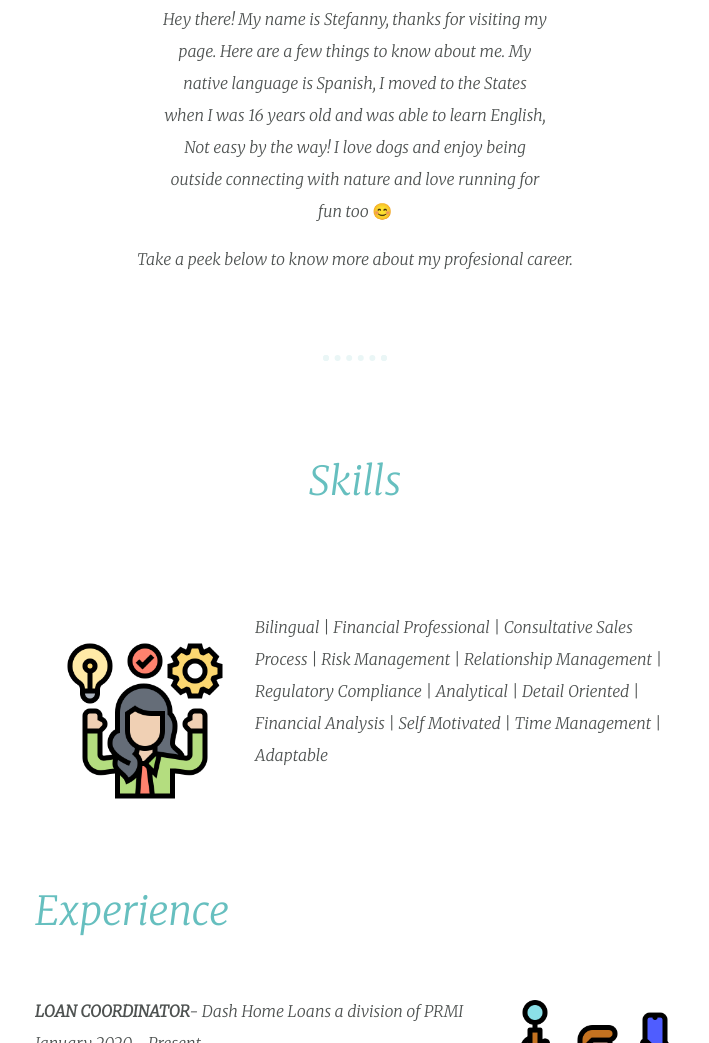
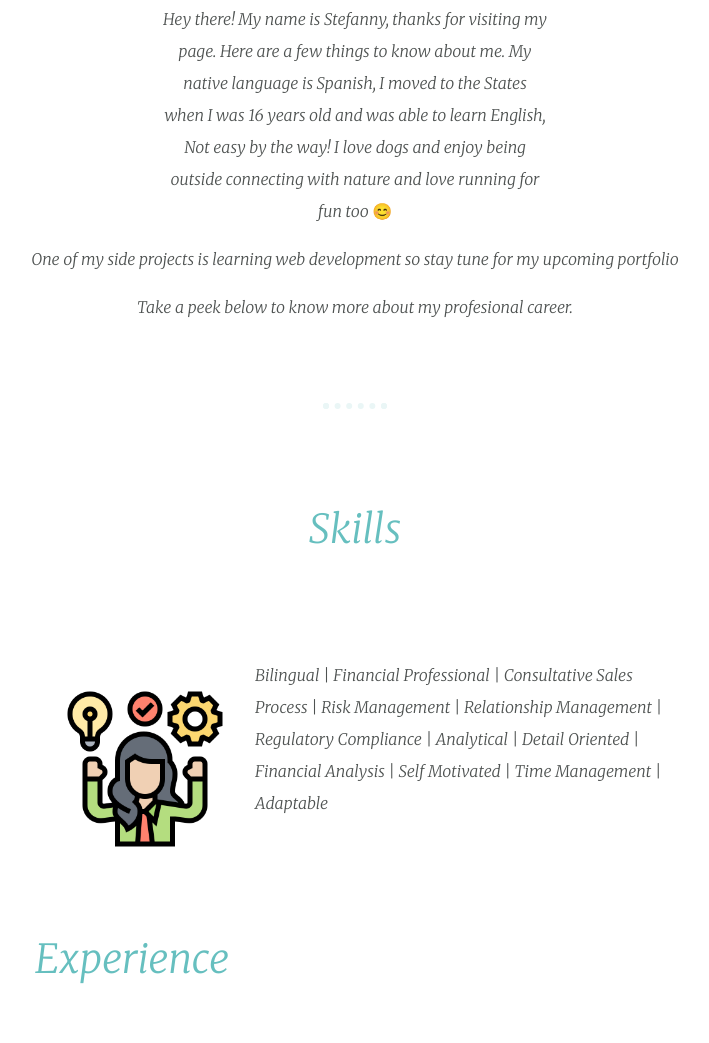
Before and after one commit to stefazc/stefanny, a plain HTML site: page index.html in a window 1280 px wide. Shown: the part 1368-2411 px from the top of the page, without its empty margins (285-994 px from the left). Drawn offline with Linux system fonts and the light colour scheme.

Commit message:
Update index.html

```diff
--- a/index.html
+++ b/index.html
@@ -22,6 +22,7 @@
         <h2>A little bit about me...</h2>
         <p class="intro"> Hey there! My name is Stefanny, thanks for visiting my page. Here are a few things to know about me. My native language is Spanish, I moved to the States when I was 16 years old
           and was able to learn English, Not easy by the way! I love dogs and enjoy being outside connecting with nature and love running for fun too 😊 </p>
+        <p> One of my side projects is learning web development so stay tune for my upcoming portfolio </p>
         <p> Take a peek below to know more about my profesional career. </p>
       </div>
       <hr>
```
